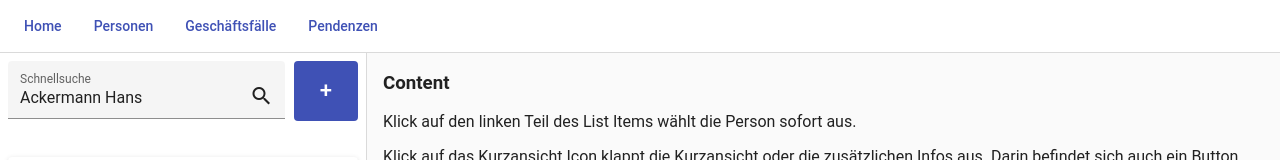
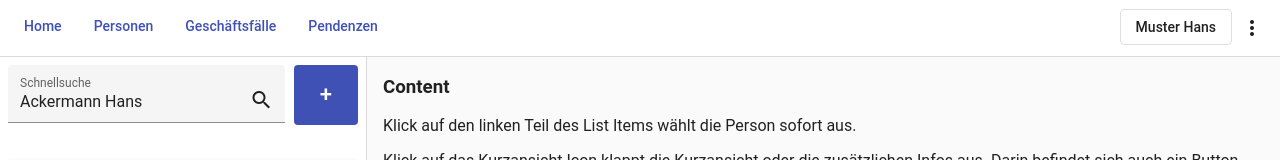
Before and after one commit to Joshuasony/angular-vpwhmt-xykp6o, an Angular app: page / in a window 1280 px wide. Shown: the top 160 px of the page. Built offline with nearby package versions, Linux system fonts and the light colour scheme.

Commit message:
3 files modified

```diff
--- a/src/app/expansion-overview-example.css
+++ b/src/app/expansion-overview-example.css
@@ -1,9 +1,3 @@
-.globale-navigation {
-  border-bottom: 1px solid #dadada;
-  padding: 8px;
-  background-color: #fff;
-}
-
 .flex-wrapper {
   display: flex;
   height: 100vh;
--- a/src/app/expansion-overview-example.html
+++ b/src/app/expansion-overview-example.html
@@ -1,10 +1,16 @@
 <div class="globale-navigation">
-	<div class="example-button-row">
+	<div class="example-button-row glob-nav-left">
 		<button mat-button color="primary">Home</button>
 		<button mat-button color="primary">Personen</button>
 		<button mat-button color="primary">Geschäftsfälle</button>
 		<button mat-button color="primary">Pendenzen</button>
 	</div>
+  <div class="user-settings glob-nav-right">
+    <button mat-stroked-button>Muster Hans</button>
+    <button mat-icon-button aria-label="Example icon button with a vertical three dot icon">
+        <mat-icon>more_vert</mat-icon>
+      </button>
+  </div>
 </div>
 <div class="flex-wrapper">
 	<div class="linke-navigation">
--- a/src/styles.scss
+++ b/src/styles.scss
@@ -8,6 +8,14 @@ body {
 
 .foo {
   max-width: 100%;
+}
+
+.globale-navigation {
+  border-bottom: 1px solid #dadada;
+  padding: 8px;
+  background-color: #fff;
+  display: flex;
+  justify-content: space-between;
 }
 
 .linke-navigation {
```
